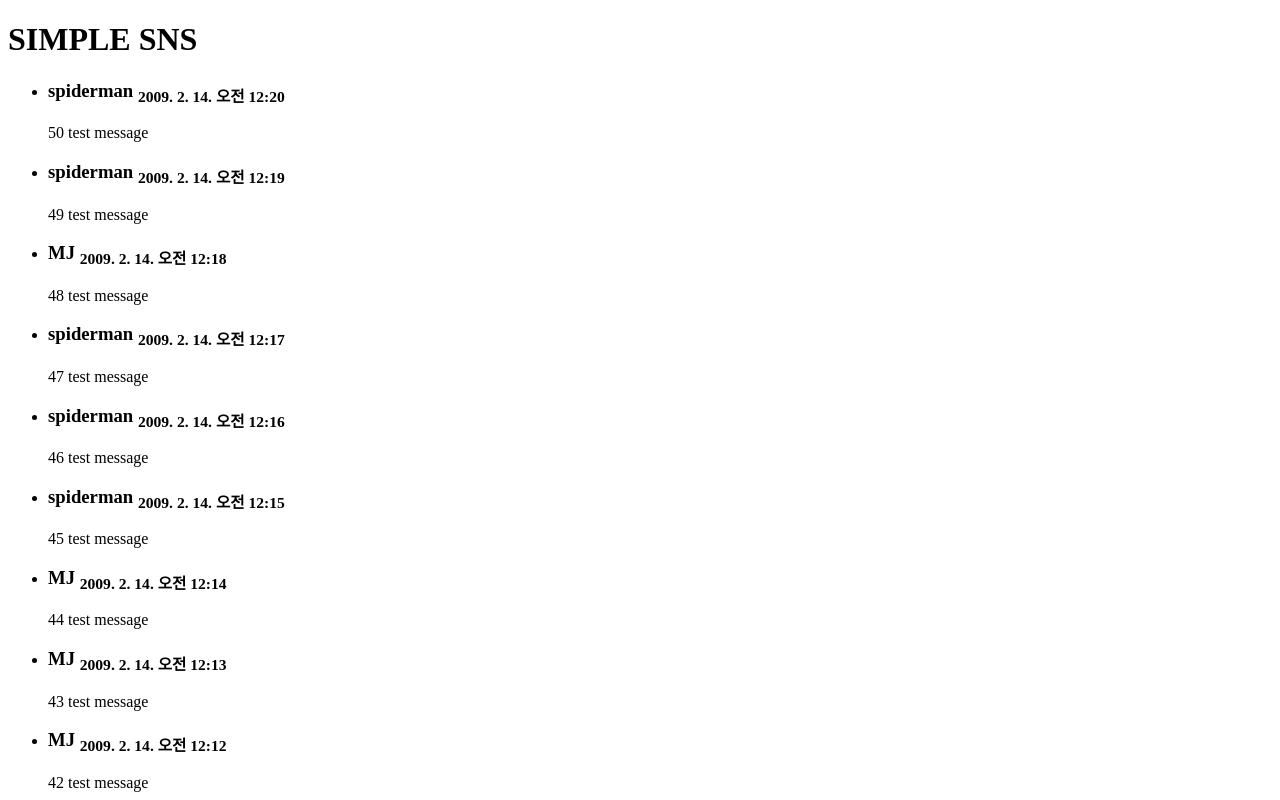
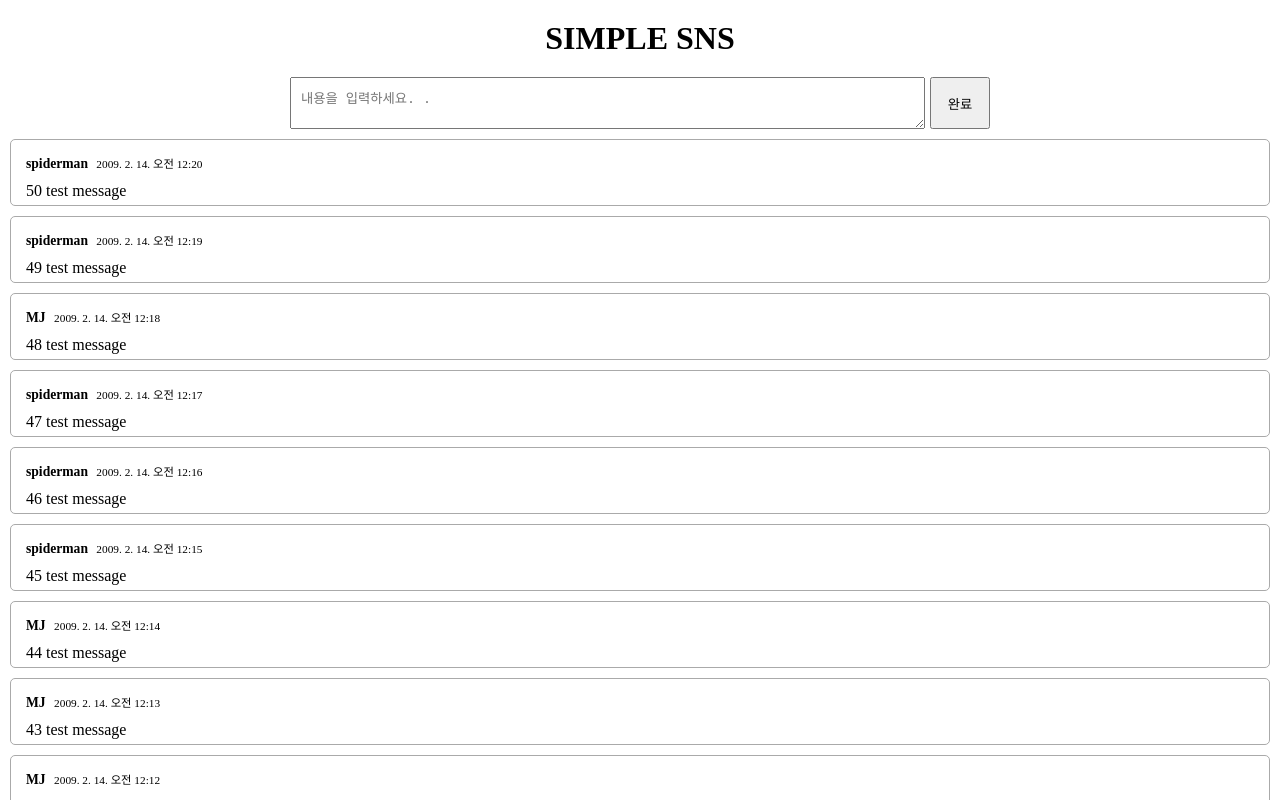
Before and after one commit to chaaerim/api-practice, a Next.js app in the folder client/: page / in a window 1280 px wide. Shown: the top 800 px of the page. Built offline with nearby package versions, Linux system fonts and the light colour scheme.

Commit message:
feat : 메세지 input 기능 구현

```diff
--- /dev/null
+++ b/client/components/MsgInput.js
@@ -0,0 +1,22 @@
+import { useRef } from 'react';
+
+const MsgInput = ({ mutate }) => {
+  const textRef = useRef(null);
+
+  const onSubmit = (e) => {
+    e.preventDefault();
+    e.stopPropagation();
+    const text = textRef.current.value;
+    textRef.current.value = '';
+    mutate(text);
+  };
+
+  return (
+    <form className="messages__input" onSubmit={onSubmit}>
+      <textarea ref={textRef} placeholder="내용을 입력하세요. . " />
+      <button type="submit">완료</button>
+    </form>
+  );
+};
+
+export default MsgInput;
--- a/client/components/MsgList.js
+++ b/client/components/MsgList.js
@@ -1,9 +1,11 @@
 import MsgItem from './MsgItem';
+import MsgInput from './MsgInput';
+import { useState } from 'react';
 
 const UserIds = ['spiderman', 'MJ'];
 const getRandomUserId = () => UserIds[Math.round(Math.random())];
 
-const msgs = Array(50)
+const originalMsgs = Array(50)
   .fill(0)
   .map((_, i) => ({
     id: i + 1,
@@ -17,12 +19,28 @@
 //   { id: 1, userId: getRandomUserId(), timestamp: 1234567890123, text: '' },
 // ];
 
-const MsgList = () => (
+const MsgList = () => {
+  const [msgs, setMsgs] = useState(originalMsgs);
+  const onCreate = (text) => {
+    const newMsg = {
+      id: msgs.length + 1,
+      userId: getRandomUserId(),
+      timestamp: Date.now(),
+      text: `${msgs.length + 1} ${text}`,
+    };
+    setMsgs((msgs) => [newMsg, ...msgs]);
+    console.log(msgs);
+  };
+  return (
+    <>
+      <MsgInput mutate={onCreate} />
       <ul className="messages">
         {msgs.map((msg) => (
           <MsgItem key={msg.id} {...msg} />
         ))}
       </ul>
+    </>
   );
+};
 
 export default MsgList;
--- a/client/next.config.js
+++ b/client/next.config.js
@@ -1,7 +1,7 @@
-const path=require('path')
+const path = require('path');
 
-module.exports={
-    sassOptions:{
-        includePaths:[path.resolve(__dirname, './pages')],
-    }
-}
+module.exports = {
+  sassOptions: {
+    includePaths: [path.resolve(__dirname, './pages')],
+  },
+};
--- /dev/null
+++ b/client/pages/_app.js
@@ -0,0 +1,10 @@
+import './index.scss';
+
+const App = ({ Component, pageProps }) => <Component {...pageProps} />;
+
+App.getInitialProps = async ({ ctx, Component }) => {
+  const pageProps = await Component.getInitialProps?.(ctx);
+  return { pageProps };
+};
+
+export default App;
--- /dev/null
+++ b/client/pages/index.scss
@@ -0,0 +1,65 @@
+body {
+  margin: 0;
+}
+#__next {
+  margin: 10px;
+}
+h1 {
+  text-align: center;
+  margin: 20px 0;
+}
+.messages {
+  list-style: none;
+  padding: 0;
+  margin: 0;
+  &__input {
+    display: flex;
+    width: 80%;
+    max-width: 700px;
+    min-width: 400px;
+    margin: 0 auto 10px;
+    > * {
+      box-sizing: border-box;
+    }
+    textarea {
+      padding: 10px;
+      flex-grow: 1;
+    }
+    button {
+      margin-left: 5px;
+      width: 60px;
+    }
+  }
+  &__item {
+    position: relative;
+    margin: 10px 0;
+    padding: 15px 15px 5px;
+    border-radius: 5px;
+    border: solid 1px #aaa;
+    h3 {
+      font-size: 0.85em;
+      margin: 0 0 10px;
+    }
+    sub {
+      font-weight: normal;
+      margin-left: 5px;
+      vertical-align: baseline;
+    }
+    p {
+      margin: 10px 0;
+    }
+    &:hover .messages__buttons {
+      display: block;
+    }
+    .messages__input {
+      width: 100%;
+    }
+  }
+  &__buttons {
+    display: none;
+    position: absolute;
+    text-align: right;
+    right: 10px;
+    bottom: 10px;
+  }
+}
```
Lines whose indentation alone changed are shown as unchanged.
